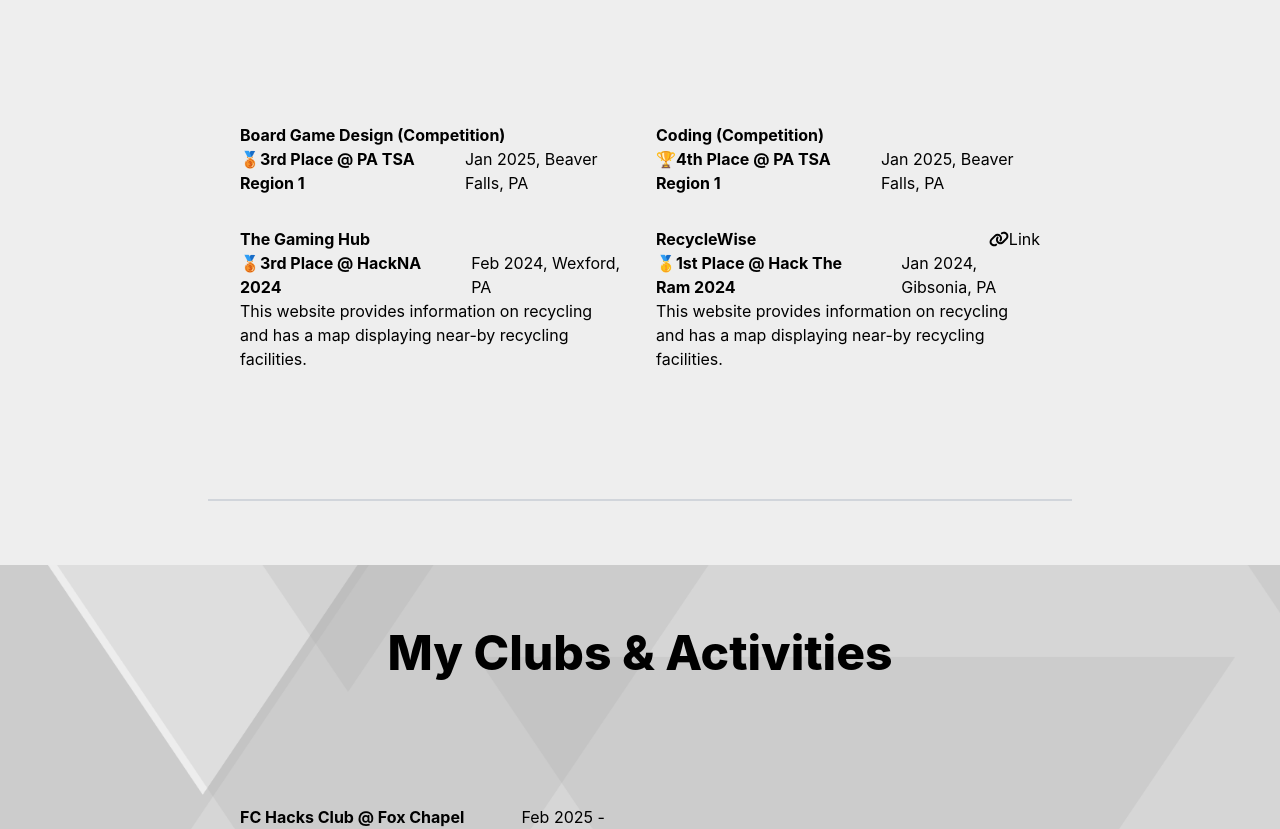
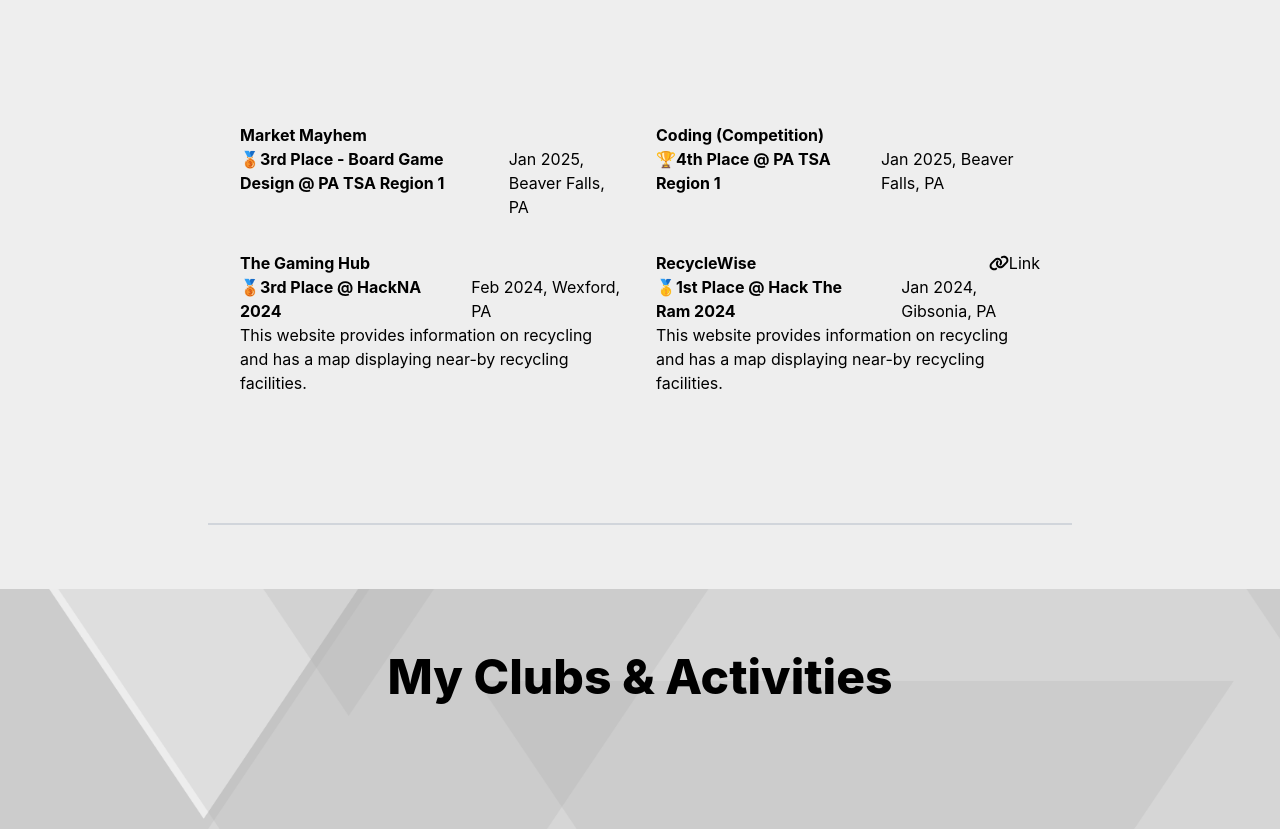
Before and after one commit to sidgames5/portfolio, a React (Create React App) app: page / in a window 1280 px wide. Shown: the part 1711-2540 px from the top of the page. Built offline with nearby package versions, Linux system fonts and the light colour scheme.

Commit message:
updated an award

```diff
--- a/src/Section3.jsx
+++ b/src/Section3.jsx
@@ -56,9 +56,9 @@
             <h1 className="text-5xl font-extrabold">My Projects & Awards</h1>
             <div className="grid grid-cols-2 gap-8 *:max-w-[30vw]">
                 <ProjectCard
-                    name="Board Game Design (Competition)"
+                    name="Market Mayhem"
                     date="Jan 2025"
-                    award="🥉3rd Place @ PA TSA Region 1"
+                    award="🥉3rd Place - Board Game Design @ PA TSA Region 1"
                     location="Beaver Falls, PA"
                 ></ProjectCard>
                 <ProjectCard
```
